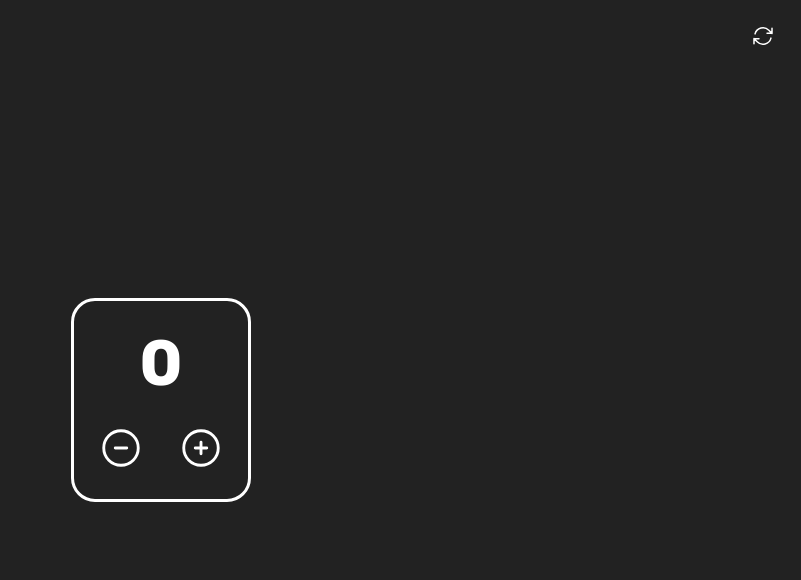
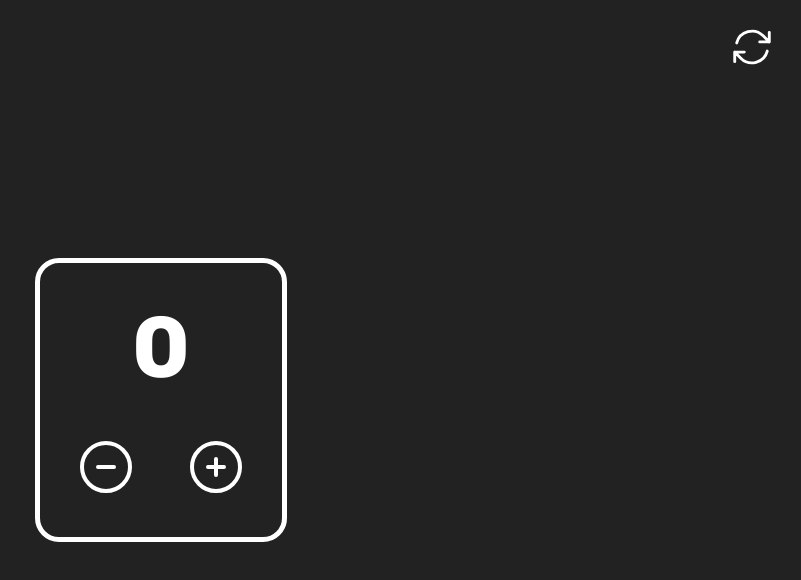
Before and after one commit to avi-codesmith/JS-counter, a plain HTML site: page index.html in a window 1280 px wide. Shown: the whole page, without its empty margins (479-1280 px from the left). Drawn offline with Linux system fonts and the light colour scheme.

Commit message:
Implement some styles

```diff
--- a/style.css
+++ b/style.css
@@ -21,17 +21,17 @@ body {
 }
 
 .border {
-  border: 3px solid #fff;
+  border: 5px solid #fff;
   display: flex;
   align-items: center;
   justify-content: center;
   flex-direction: column;
-  padding: 24px;
+  padding: 34px;
   border-radius: 24px;
 }
 
 .number {
-  font-size: 64px;
+  font-size: 86px;
   user-select: all;
 }
 
@@ -39,14 +39,14 @@ body {
   display: flex;
   align-items: center;
   justify-content: center;
-  gap: 34px;
-  margin-top: 24px;
+  gap: 46px;
+  margin-top: 36px;
 }
 
 .icon {
   stroke: #fff;
-  height: 46px;
-  width: 46px;
+  height: 64px;
+  width: 64px;
   cursor: pointer;
 }
 
@@ -54,7 +54,7 @@ body {
   position: absolute;
   top: 3%;
   right: 2%;
-  height: 24px;
-  width: 24px;
+  height: 46px;
+  width: 46px;
   cursor: pointer;
 }
```
